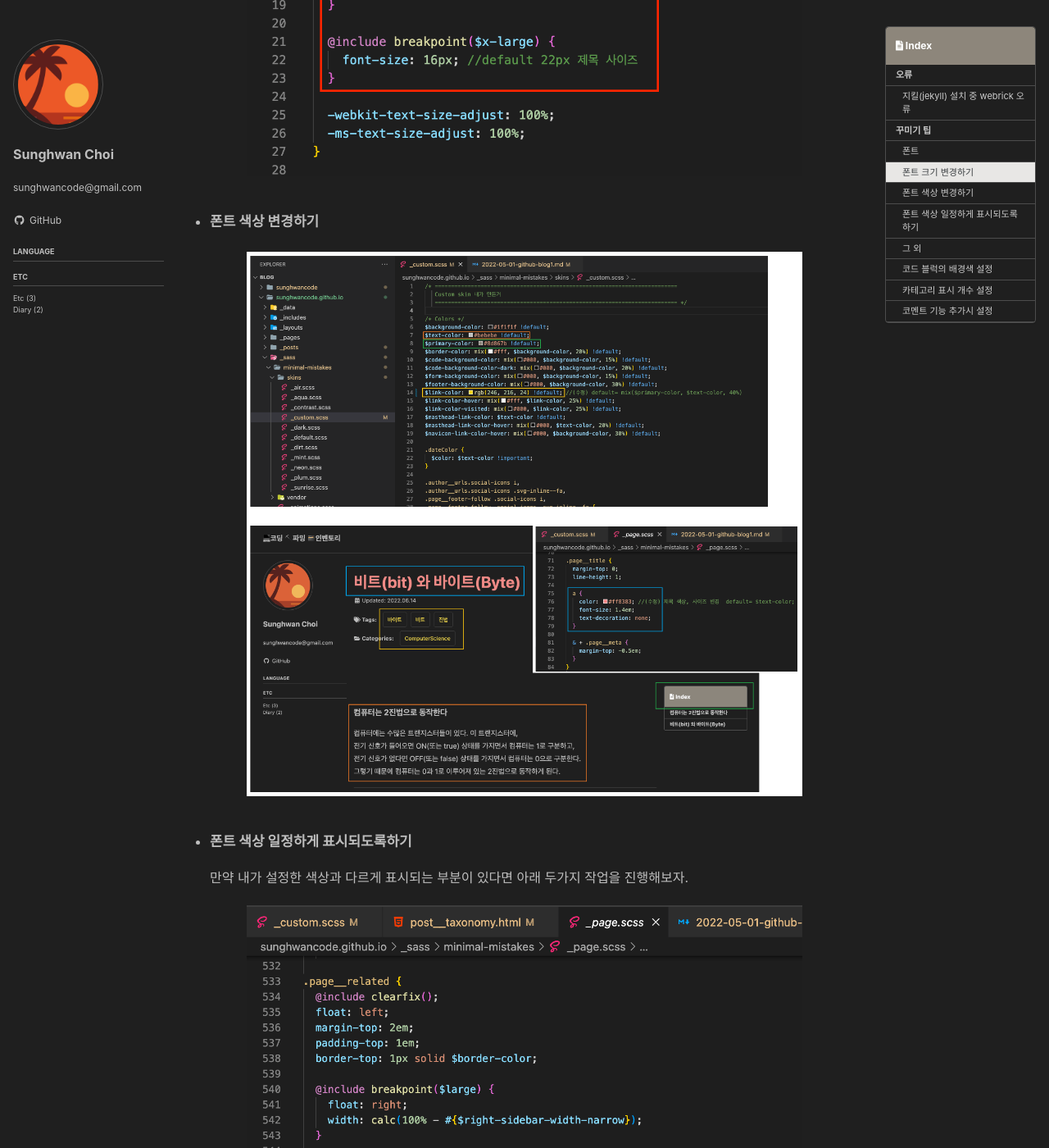
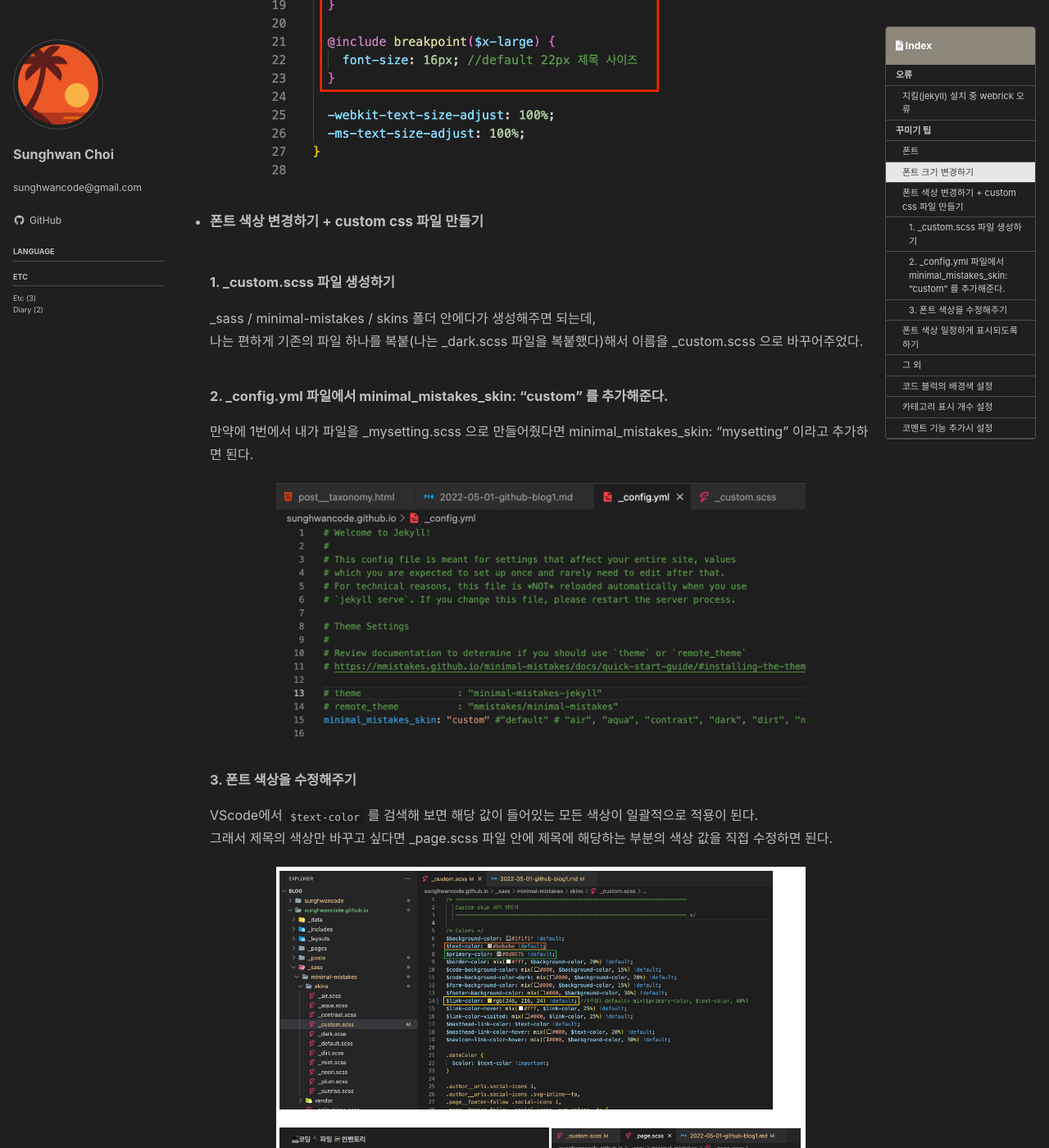
Before and after one commit to sunghwancode/sunghwancode.github.io, a Jekyll site: the page built from _posts/Etc/2022-05-01-github-blog1.md, in a window 1280 px wide and 1400 px high, scrolled down 2459 px. Shown: the whole window at 82% size. Built offline with Jekyll 4.4.1, drawn with Linux system fonts in a browser that asks for light colours; cached includes are drawn as plain includes; comment, search, counter and statistics services are not loaded.

Commit message:
github blog 설정 팁

````diff
--- a/_posts/Etc/2022-05-01-github-blog1.md
+++ b/_posts/Etc/2022-05-01-github-blog1.md
@@ -41,10 +41,24 @@ toc_sticky: true
 <img src="../../assets/images/blog-fontsize.png" width="80%">
 </center>
 
-* #### 폰트 색상 변경하기
-<center>
-<img src="../../assets/images/blog-color.png" width="80%">
-</center>
+* #### 폰트 색상 변경하기 + custom css 파일 만들기
+
+  ##### 1. _custom.scss 파일 생성하기
+  _sass / minimal-mistakes / skins 폴더 안에다가 생성해주면 되는데,
+  나는 편하게 기존의 파일 하나를 복붙(나는 _dark.scss 파일을 복붙했다)해서 이름을 _custom.scss 으로 바꾸어주었다.
+
+  ##### 2. _config.yml 파일에서 minimal_mistakes_skin: "custom" 를 추가해준다.
+  만약에 1번에서 내가 파일을 _mysetting.scss 으로 만들어줬다면 minimal_mistakes_skin: "mysetting" 이라고 추가하면 된다.
+  <center>
+  <img src="../../assets/images/blog-custom.png" width="80%">
+  </center>
+
+  ##### 3. 폰트 색상을 수정해주기
+  VScode에서 ```$text-color``` 를 검색해 보면 해당 값이 들어있는 모든 색상이 일괄적으로 적용이 된다.
+  그래서 제목의 색상만 바꾸고 싶다면 _page.scss 파일 안에 제목에 해당하는 부분의 색상 값을 직접 수정하면 된다.
+  <center>
+  <img src="../../assets/images/blog-color.png" width="80%">
+  </center>
 
 * #### 폰트 색상 일정하게 표시되도록하기
   만약 내가 설정한 색상과 다르게 표시되는 부분이 있다면 아래 두가지 작업을 진행해보자.
````
Also changed, not shown: assets/images/blog-custom.png (added).
